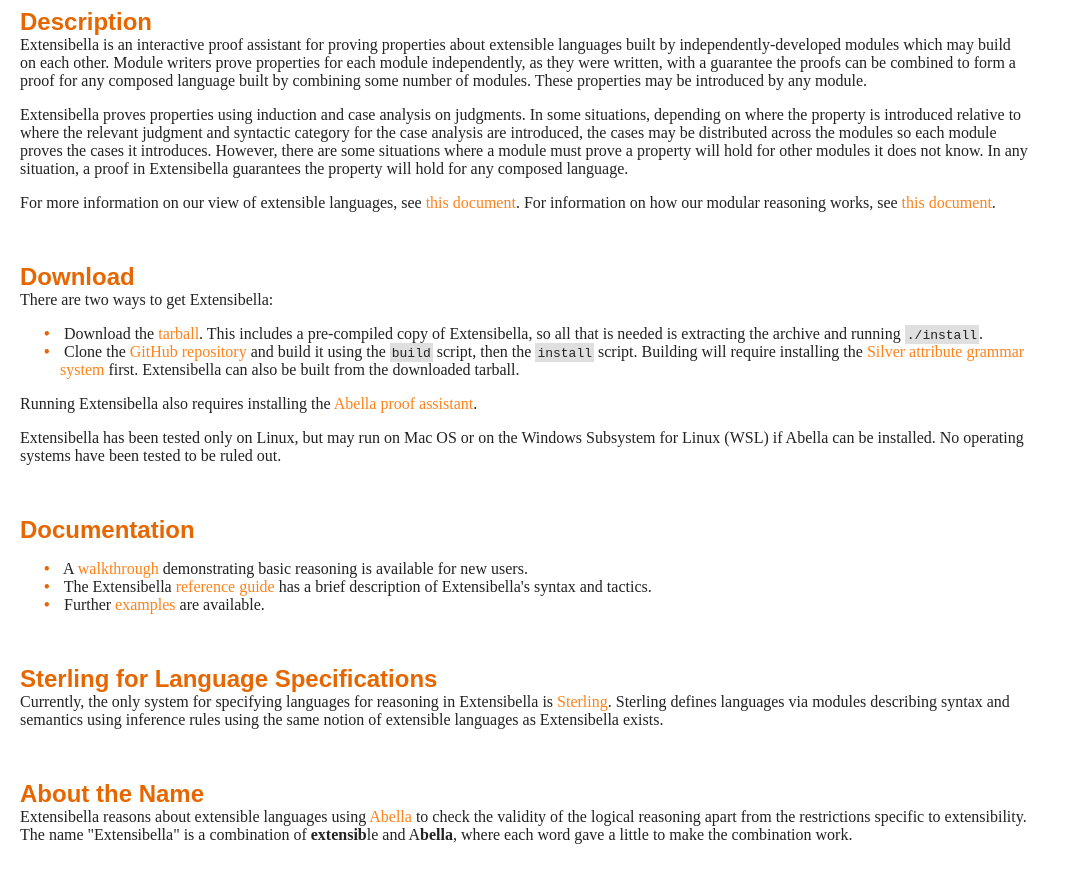
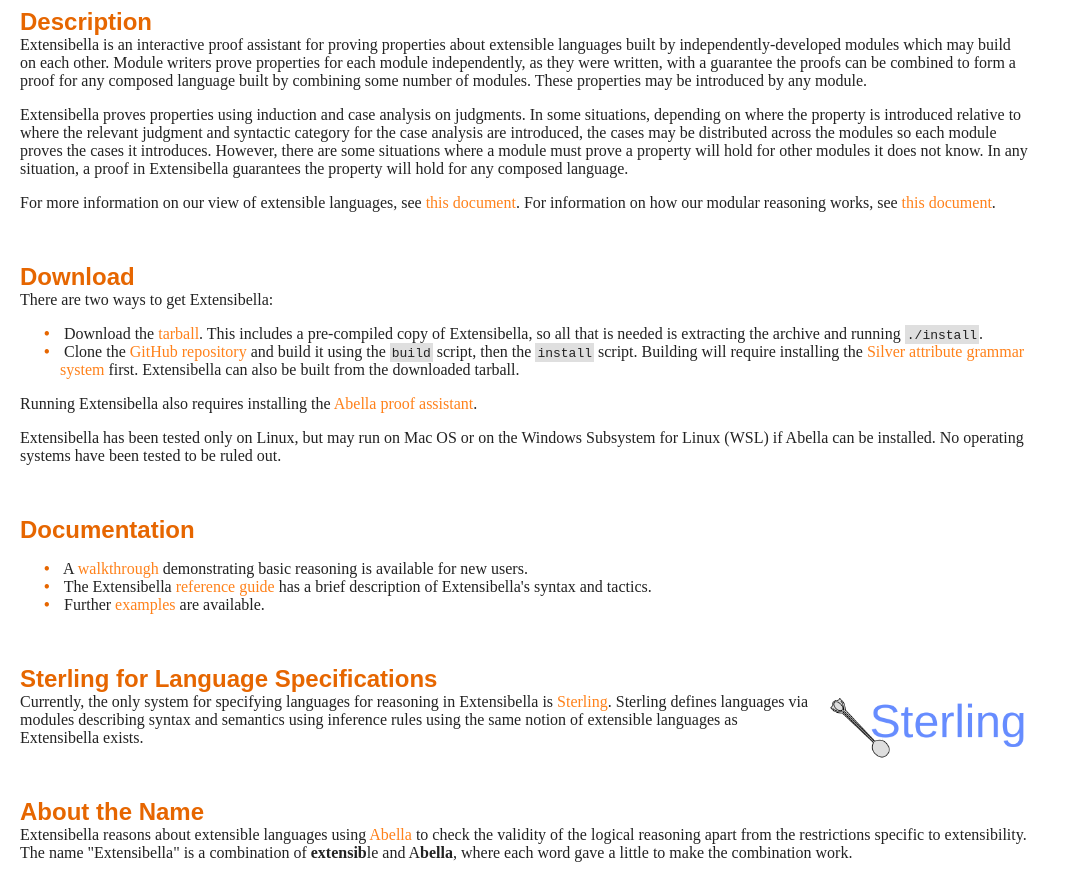
Before and after one commit to RandomActsOfGrammar/mmel-web, a plain HTML site: page extensibella/index.html in a window 1280 px wide. Shown: the part 165-1058 px from the top of the page, without its empty margins (0-1080 px from the left). Drawn offline with Linux system fonts and the light colour scheme.

Commit message:
Adding images for references to other system

```diff
--- a/extensibella/index.html
+++ b/extensibella/index.html
@@ -83,6 +83,10 @@
 
 <div class="section">
   <h2>Sterling for Language Specifications</h2>
+  <a href="sterling/index.html" class="sideBySideRight">
+    <img class="inlineImage sterling"
+         src="sterling/images/Sterling.png">
+  </a>
   <p>
     Currently, the only system for specifying languages for reasoning
     in Extensibella is <a href="sterling/index.html">Sterling</a>.
--- a/extensibella/style.css
+++ b/extensibella/style.css
@@ -107,6 +107,19 @@ ul li ul li::before {
   margin-left: -1em; /* Also needed for space (tweak if needed) */
 }
 
+.sideBySideRight {
+  float: right;
+  margin-left: 10px;
+}
+
+img.inlineImage.extensibella {
+  width: 225px;
+}
+
+img.inlineImage.sterling {
+  width: 200px;
+}
+
 
 
 
```
Also changed, not shown: extensibella/sterling/index.html (+4 -0 lines).
